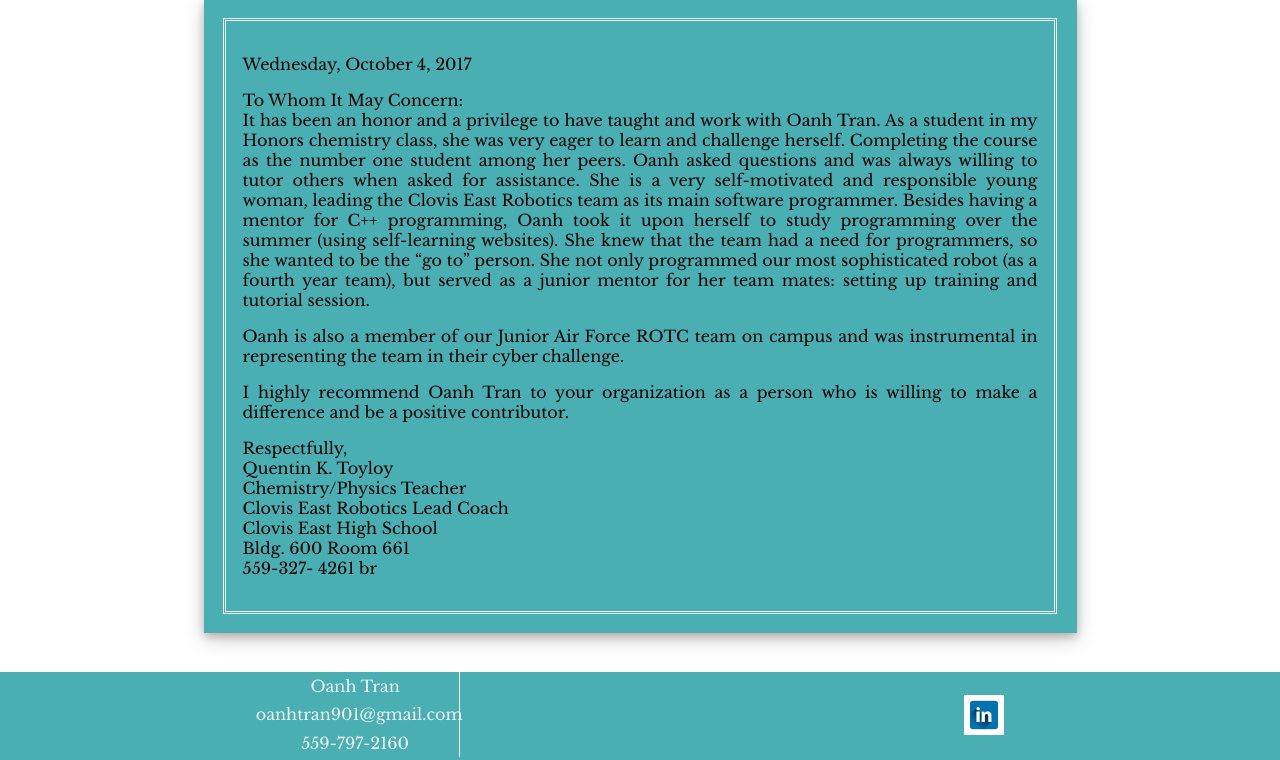
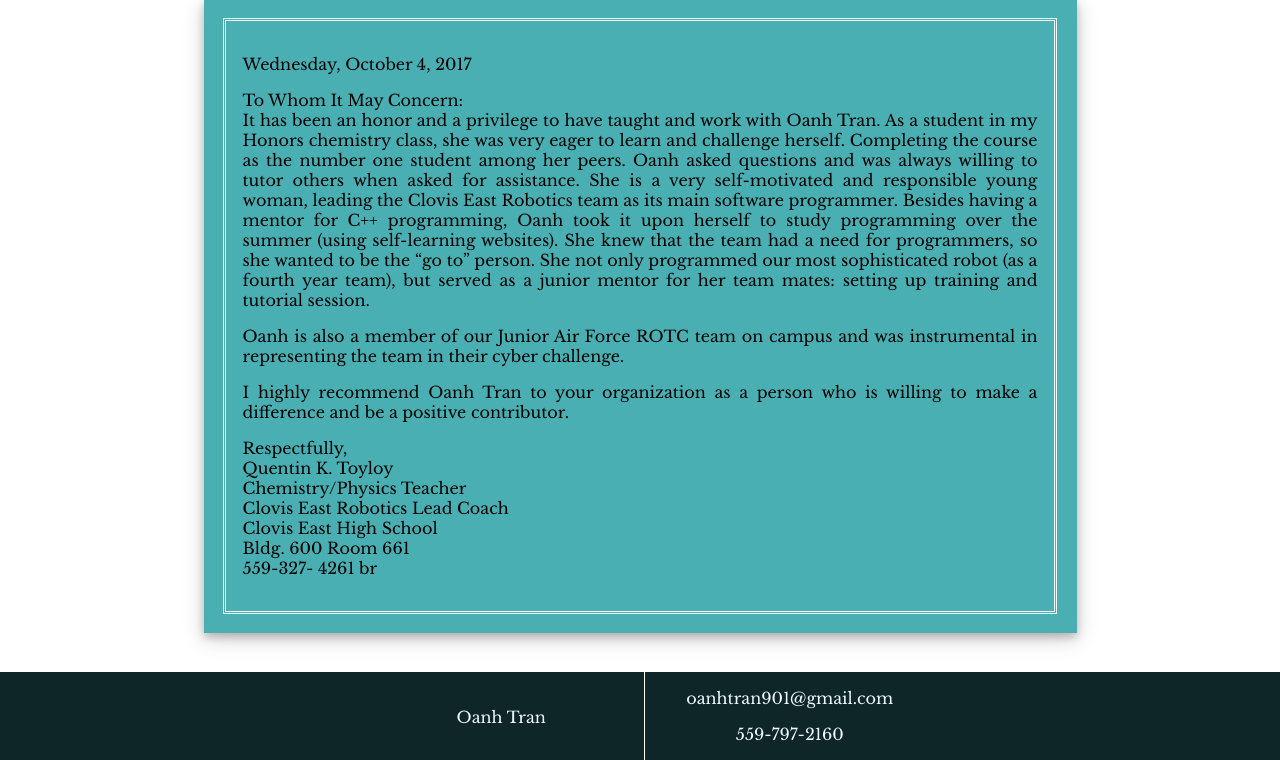
Before and after one commit to varusss/proj1, a PHP site: page /resume.html in a window 1280 px wide. Shown: the part 2584-3344 px from the top of the page. Run offline with PHP 8.4, Linux system fonts and the light colour scheme.

Commit message:
add more stuff

```diff
--- a/css/style.css
+++ b/css/style.css
@@ -128,18 +146,27 @@ nav ul {
 
 footer {
     width: 100%;
-    background: #49afb2;
+    background: #0e2627;
 }
 
-footer p {
+.info {
+    width: 100%;
+    margin: 0 auto;
+    text-align: center;
+    color: aliceblue;
+    padding-left: 28%;
+    margin-top: 1.5%;
+}
+
+.info1 {
+    width: 50%;
     margin: 0 auto;
     text-align: center;
     color: aliceblue;
     width: 100%;
-    padding: 2%;
-    border-right: 1px solid white;
+    padding-right: 27%;
+    border-left: 1px solid white;
 }
-
 
 .linkedImg {
     width: 40px;
--- a/program.html
+++ b/program.html
@@ -46,6 +46,7 @@
     <div class="wrapper2">
 
        <h2>Hawkbill Sea Turtle</h2>
+       <div class="dash"></div>
         <div class="turtle flex-resume">
 
             <div class="SeaTurtleImg">
--- a/resume.html
+++ b/resume.html
@@ -181,19 +181,20 @@
     </div>
 
     <footer>
+<!--
+        <div class="linkedImg">
+            <a href="https://www.linkedin.com/in/oanh-tran-bb425015b/" target="_blank">
+               <img src="img/linked-in-2668700_640.png" alt="" width="40" height="40">
+           </a>
+        </div>
+-->
         <div class="flex-resume">
-
-
             <div class="info">
                 <p>Oanh Tran</p>
+            </div>
+            <div class="info1">
                 <p>oanhtran901@gmail.com</p>
                 <p>559-797-2160</p>
-            </div>
-            <div class="linkedImg">
-                <a href="https://www.linkedin.com/in/oanh-tran-bb425015b/" target="_blank">
-               <img src="img/linked-in-2668700_640.png" alt="" width="40" height="40">
-           </a>
-
             </div>
         </div>
 
```
Also changed, not shown: other parts of css/style.css (+105 -78 lines), art.html (+4 -6 lines), index.html (+6 -1 lines).
